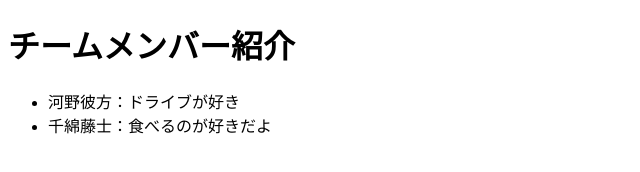
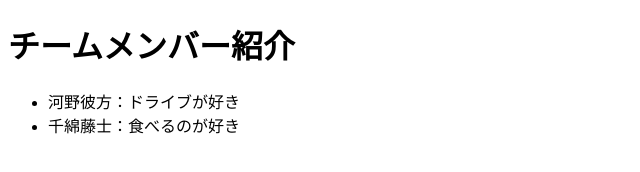
Before and after one commit to Kanae-nae/phpKadai, a plain HTML site: page index.html in a window 1280 px wide. Shown: the full height of the page, 0-640 px from the left. Drawn offline with Linux system fonts and the light colour scheme.

Commit message:
Update index.html

```diff
--- a/index.html
+++ b/index.html
@@ -7,7 +7,7 @@
     <h1>チームメンバー紹介</h1>
     <ul>
         <li>河野彼方：ドライブが好き</li>
-        <li>千綿藤士：食べるのが好きだよ</li>
+        <li>千綿藤士：食べるのが好き</li>
     </ul>
 </body>
 </html>
```
